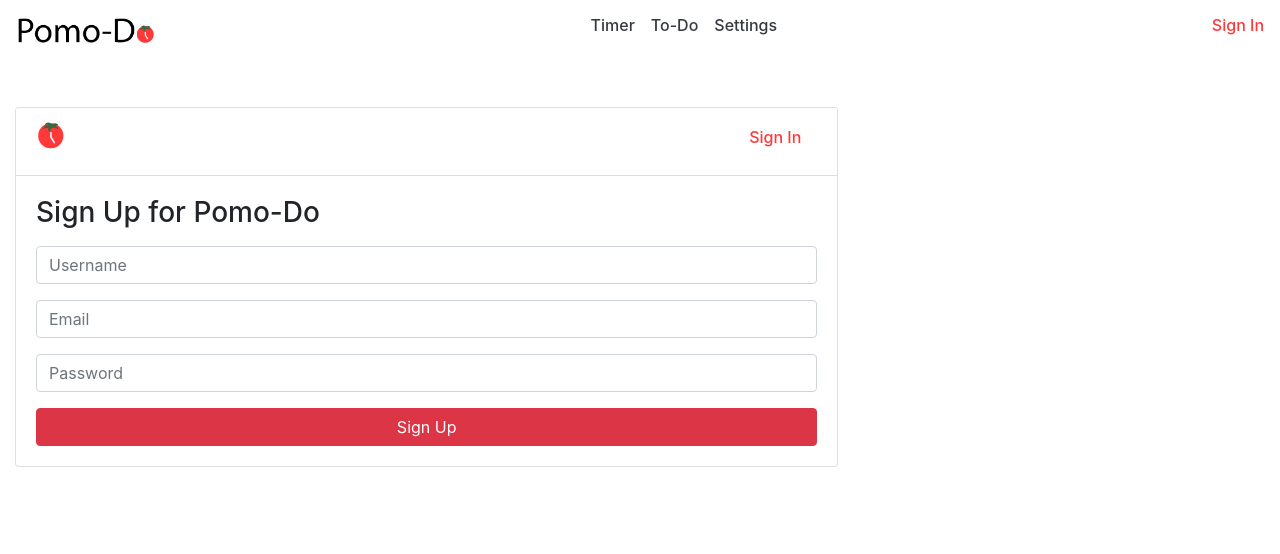
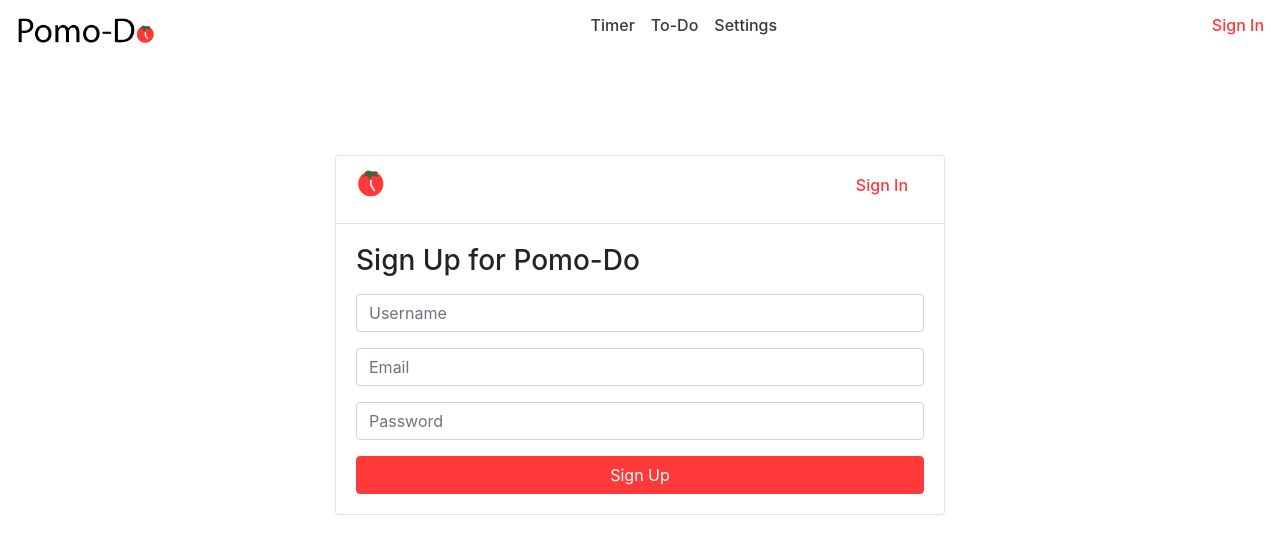
Before and after one commit to Woz-U-Group-Projects/team-targaryen, a React (Create React App) app in the folder client-react/: page /signup in a window 1280 px wide. Shown: the top 554 px of the page. Built offline with nearby package versions, Linux system fonts and the light colour scheme.

Commit message:
update file

```diff
--- a/client-react/src/App.js
+++ b/client-react/src/App.js
@@ -4,7 +4,9 @@ import { BrowserRouter, Route } from "react-router-dom";
 import Navbar from "./components/Navbar";
 import SignUp from "./components/SignUp";
 import SignIn from "./components/SignIn";
+// import Timer from "./components/Timer";
 import Task from "./components/Task";
+// import Settings from "./components/Settings";
 
 function App() {
   return (
@@ -17,7 +19,9 @@ function App() {
         <Route exact path="/" component={Task} />
         <Route path="/signup" component={SignUp} />
         <Route path="/signin" component={SignIn} />
+        {/* <Route path="/timer" component={Timer}/> */}
         <Route path="/tasks" component={Task} />
+        {/* <Route path="/settings" component={Settings} /> */}
       </div>
     </BrowserRouter>
   );
--- a/client-react/src/components/Navbar.js
+++ b/client-react/src/components/Navbar.js
@@ -1,6 +1,7 @@
 import React from "react";
 import { Link } from "react-router-dom";
-import "../bootstrap.min.css";
+import "../css/bootstrap.min.css";
+import "../css/style.css";
 import logo from "../images/Pomo-Do_logo-233x50.png";
 // import axios from "axios";
 
@@ -30,28 +31,28 @@ class Navbar extends React.Component {
 
   render() {
     return (
-            <nav className="navbar navbar-expand-md navbar-light" style={{ backgroundColor: 'white' }}>
+      <nav className="navbar navbar-expand-md navbar-light mb-5" style={{ backgroundColor: 'white' }}>
         {/* Navbar content */}
         <button className="navbar-toggler" type="button" data-toggle="collapse" data-target="#menu">
-                    <i className="fas fa-hamburger"></i>
+          <i className="fas fa-ellipsis-v"></i>
           {/* <span className="navbar-toggler-icon"></span> */}
         </button>
-                <Link to="" className="navbar-brand m-auto"><img src={logo} height="30px" alt="logo" /></Link>
+        <Link to="/" className="navbar-brand m-auto"><img src={logo} height="30px" alt="logo" /></Link>
         <div className="collapse navbar-collapse" id="menu">
           <ul className="navbar-nav m-auto">
             <li className="nav-item">
-                            <Link to="" className="nav-link text-dark h6">Timer</Link>
+              <Link to="/timer" className="nav-link text-dark h6">Timer</Link>
             </li>
             <li className="nav-item">
-                            <Link to="" className="nav-link text-dark h6">To-Do</Link>
+              <Link to="/tasks" className="nav-link text-dark h6">To-Do</Link>
             </li>
             <li className="nav-item">
-                            <Link to="" className="nav-link text-dark h6">Settings</Link>
+              <Link to="/settings" className="nav-link text-dark h6">Settings</Link>
             </li>
           </ul>
         </div>
         {localStorage.usertoken ? (
-                    // <Link to="/signout" className="nav-link h6" style={{ color: "#FF3939", textDecoration: "none" }}>Sign Out</Link>
+          // <Link to="/signin" onClick={this.signOut} className="nav-item h6" style={{ color: "#FF3939", textDecoration: "none" }}>Sign Out</Link>
           <a href="_" onClick={this.signOut} className="nav-item h6" style={{ color: "#FF3939", textDecoration: "none" }}>Sign Out</a>
         ) : (
             <Link to="/signin" className="nav-item h6" style={{ color: "#FF3939", textDecoration: "none" }}>Sign In</Link>
--- a/client-react/src/components/SignIn.js
+++ b/client-react/src/components/SignIn.js
@@ -1,7 +1,8 @@
 import React from "react";
 import { Link } from "react-router-dom";
 import axios from "axios";
-import '../bootstrap.min.css';
+import "../css/bootstrap.min.css";
+import "../css/style.css";
 import logo from "../images/Pomo-Do_logo-icon-50x50.png";
 
 class SignIn extends React.Component {
@@ -54,8 +55,8 @@ class SignIn extends React.Component {
   render() {
     return (
       <div className="container-fluid">
-            <div className="row">
-                <div className="col-md-8 mt-5">
+        <div className="row d-flex justify-content-center">
+          <div className="col-md-6 mt-5">
             {/* <div className="d-flex justify-content-between">
                 <a href="#"><img src={logo} height="30px" alt="logo-icon" /></a>
                 <a href="#" className="nav-item h6" style={{ color: "#FF3939", textDecoration: "none" }}>Sign In</a>
@@ -76,7 +77,7 @@ render() {
                     <input type="password" name="password" className="form-control"
                       placeholder="Password" value={this.state.password} onChange={this.onChange} />
                   </div>
-                                <button type="submit" className="btn btn-danger btn-block">
+                  <button type="submit" className="btn btn-block btn-danger-pomodo">
                     Sign In
                                     </button>
                 </form>
--- a/client-react/src/components/SignUp.js
+++ b/client-react/src/components/SignUp.js
@@ -1,7 +1,8 @@
 import React from "react";
 import { Link } from "react-router-dom";
 import axios from "axios";
-import '../bootstrap.min.css';
+import "../css/bootstrap.min.css";
+import "../css/style.css";
 import logo from "../images/Pomo-Do_logo-icon-50x50.png";
 
 class SignUp extends React.Component {
@@ -55,8 +56,8 @@ class SignUp extends React.Component {
   render() {
     return (
       <div className="container-fluid">
-                <div className="row">
-                    <div className="col-md-8 mt-5">
+        <div className="row d-flex justify-content-center">
+          <div className="col-md-6 mt-5">
             {/* <div className="d-flex justify-content-between">
                 <a href="#"><img src={logo} height="30px" alt="logo-icon" /></a>
                 <a href="#" className="nav-item h6" style={{ color: "#FF3939", textDecoration: "none" }}>Sign In</a>
@@ -81,7 +82,7 @@ class SignUp extends React.Component {
                     <input type="password" name="password" className="form-control"
                       placeholder="Password" value={this.state.password} onChange={this.onChange} />
                   </div>
-                                    <button type="submit" className="btn btn-danger btn-block">
+                  <button type="submit" className="btn btn-danger-pomodo btn-block">
                     Sign Up
                                     </button>
                 </form>
--- a/client-react/src/components/Task.js
+++ b/client-react/src/components/Task.js
@@ -1,6 +1,6 @@
 import React from "react";
 import axios from "axios";
-import '../bootstrap.min.css'
+import "../css/bootstrap.min.css";
 class Task extends React.Component {
   constructor(props) {
     super(props);
--- /dev/null
+++ b/client-react/src/css/style.css
@@ -0,0 +1 @@
+.btn-danger-pomodo{color:#fff;background-color:#ff3939;border-color:#ff3939}.btn-danger-pomodo:hover{color:#fff;background-color:#c82333;border-color:#bd2130}.btn-danger-pomodo.focus,.btn-danger-pomodo:focus{color:#fff;background-color:#c82333;border-color:#bd2130;box-shadow:0 0 0 .2rem rgba(225,83,97,.5)}.btn-danger-pomodo.disabled,.btn-danger-pomodo:disabled{color:#fff;background-color:#ff3939;border-color:#ff3939}.btn-danger-pomodo:not(:disabled):not(.disabled).active,.btn-danger-pomodo:not(:disabled):not(.disabled):active,.show>.btn-danger-pomodo.dropdown-toggle{color:#fff;background-color:#bd2130;border-color:#b21f2d}.btn-danger-pomodo:not(:disabled):not(.disabled).active:focus,.btn-danger-pomodo:not(:disabled):not(.disabled):active:focus,.show>.btn-danger-pomodo.dropdown-toggle:focus{box-shadow:0 0 0 .2rem rgba(225,83,97,.5)}
```
Also changed, not shown: client-react/src/css/bootstrap.min.css (renamed from client-react/src/bootstrap.min.css), client-react/src/css/task.min.css (renamed from client-react/src/task.min.css). Lines whose indentation alone changed are shown as unchanged.
